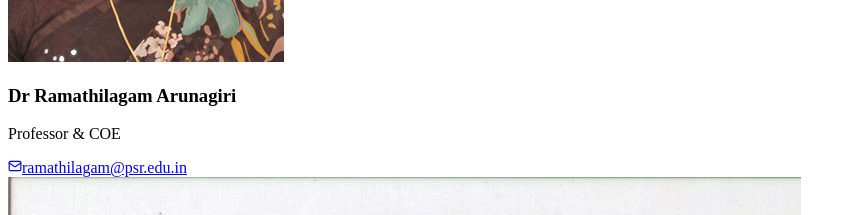
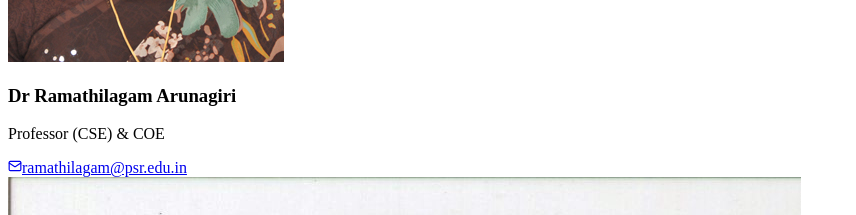
Before and after one commit to roxx2506-art/ryvonexa26, a React (Vite) app in the folder client/: page / in a window 1280 px wide. Shown: the part 8620-8835 px from the top of the page, without its empty margins (0-856 px from the left). Built offline with nearby package versions, Linux system fonts and the light colour scheme; no server answers; the HTML template or start-up script is replaced by a standard one.

Commit message:
Update faculty roles in Team.jsx

```diff
--- a/client/src/components/Team.jsx
+++ b/client/src/components/Team.jsx
@@ -12,7 +12,7 @@ const teamMembers = [
   },
   {
     name: "Dr Ramathilagam Arunagiri",
-    role: "Professor & COE",
+    role: "Professor (CSE) & COE",
     avatar: "coe.jpg",
     linkedin: "",
     github: "",
@@ -28,7 +28,7 @@ const teamMembers = [
   },
   {
     name: "Dr Priyadarsini Seenivasan",
-    role: "Professor",
+    role: "Professor (CSE)",
     avatar: "priyadharsini.jpg",
     linkedin: "",
     github: "",
```
